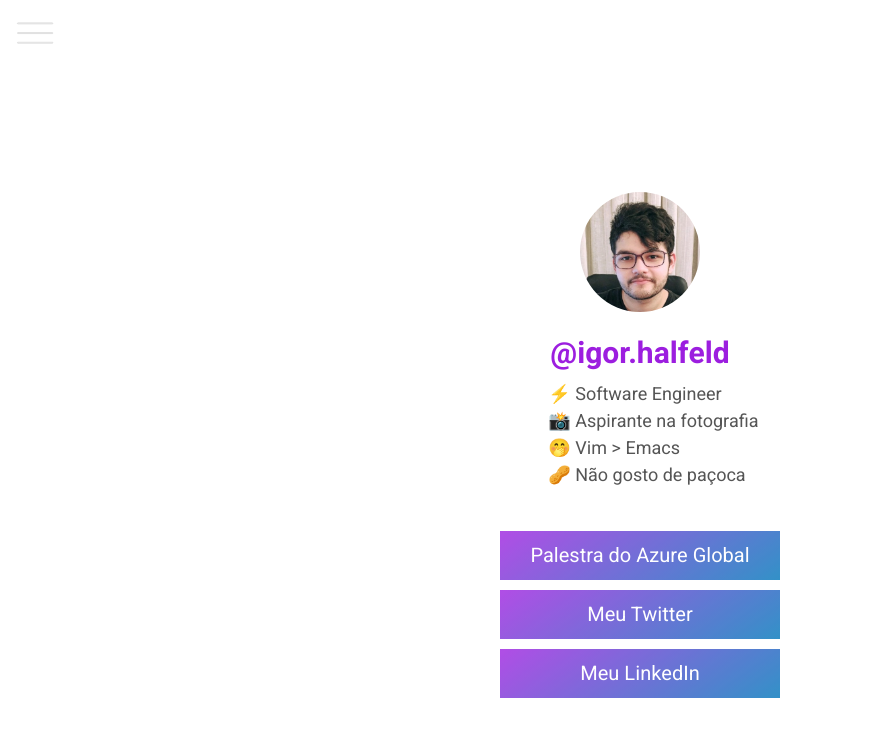
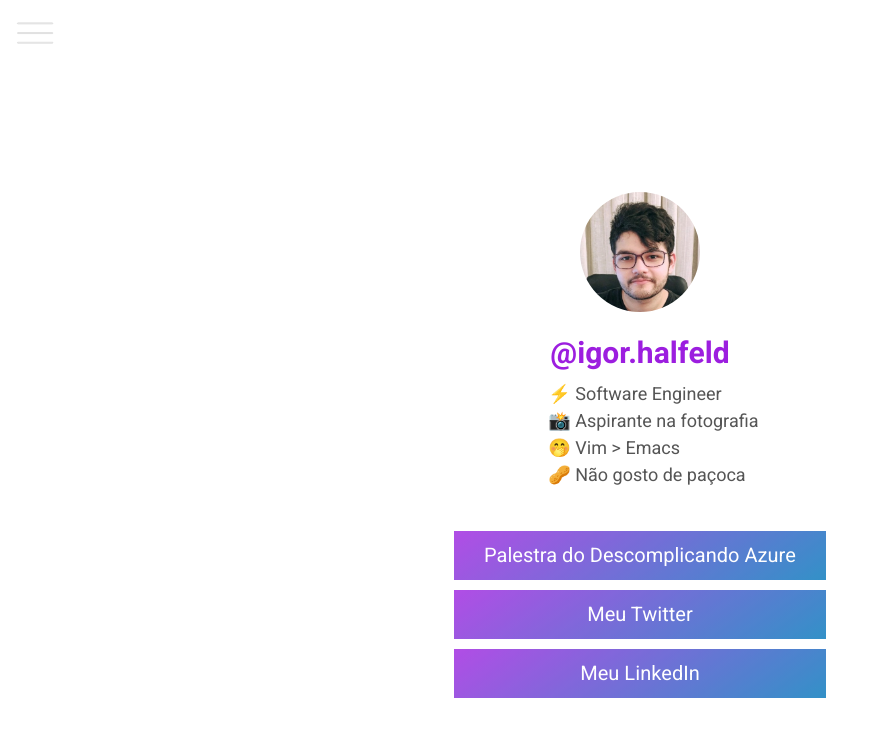
Before and after one commit to Halfeld/website, a Jekyll site: the page built from links.html, in a window 1280 px wide. Shown: the top 737 px of the page, without its empty margins (0-872 px from the left). Built offline with Jekyll 4.4.1, drawn with Linux system fonts in a browser that asks for light colours.

Commit message:
update links

```diff
--- a/links.html
+++ b/links.html
@@ -27,10 +27,10 @@
   <ul class="link_container_links">
     <li class="link_container_links--item">
       <a
-        href="https://www.youtube.com/watch?v=SxuS0iVvKk4&feature=youtu.be"
+        href="https://igorluiz.me/posts/2020-06-29-azure-brasil-como-foi"
         target="_blank"
       >
-        Palestra do Azure Global
+        Palestra do Descomplicando Azure
       </a>
     </li>
 
```
